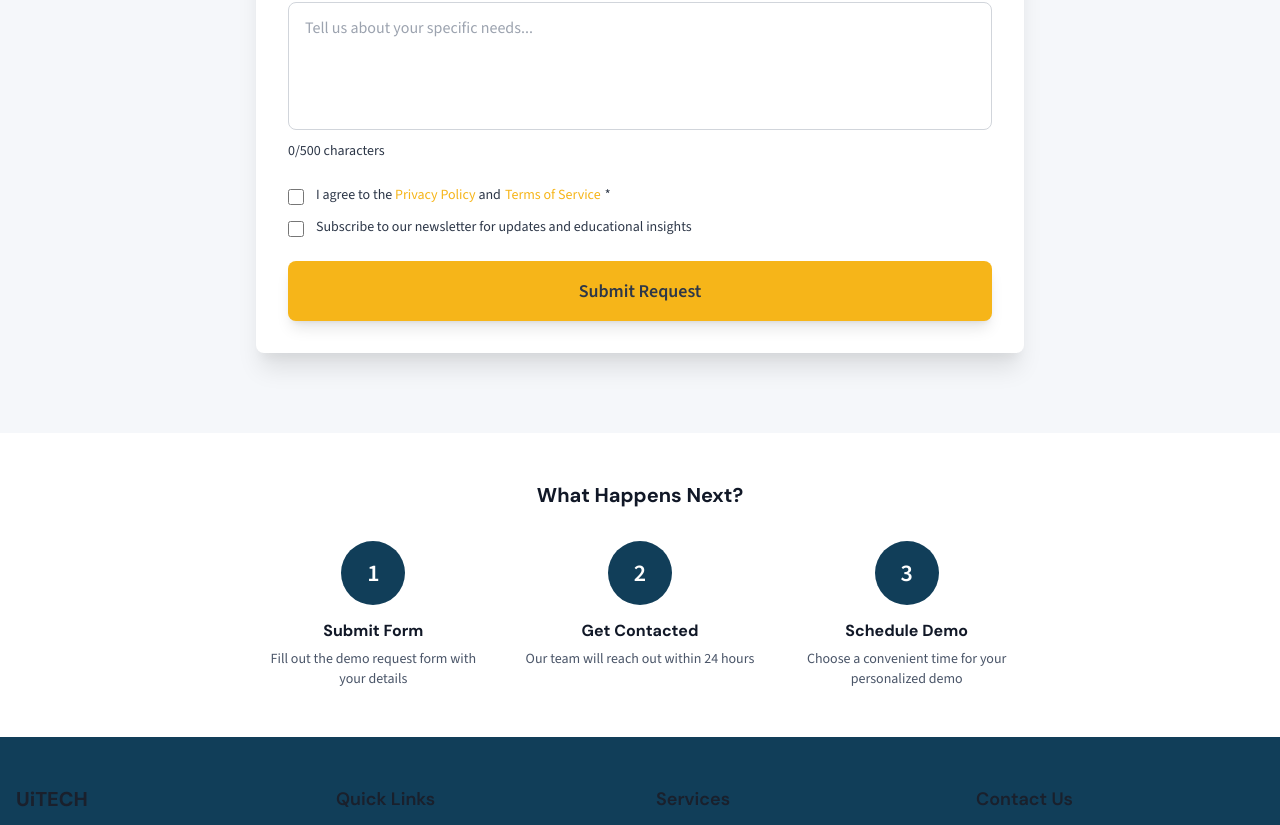
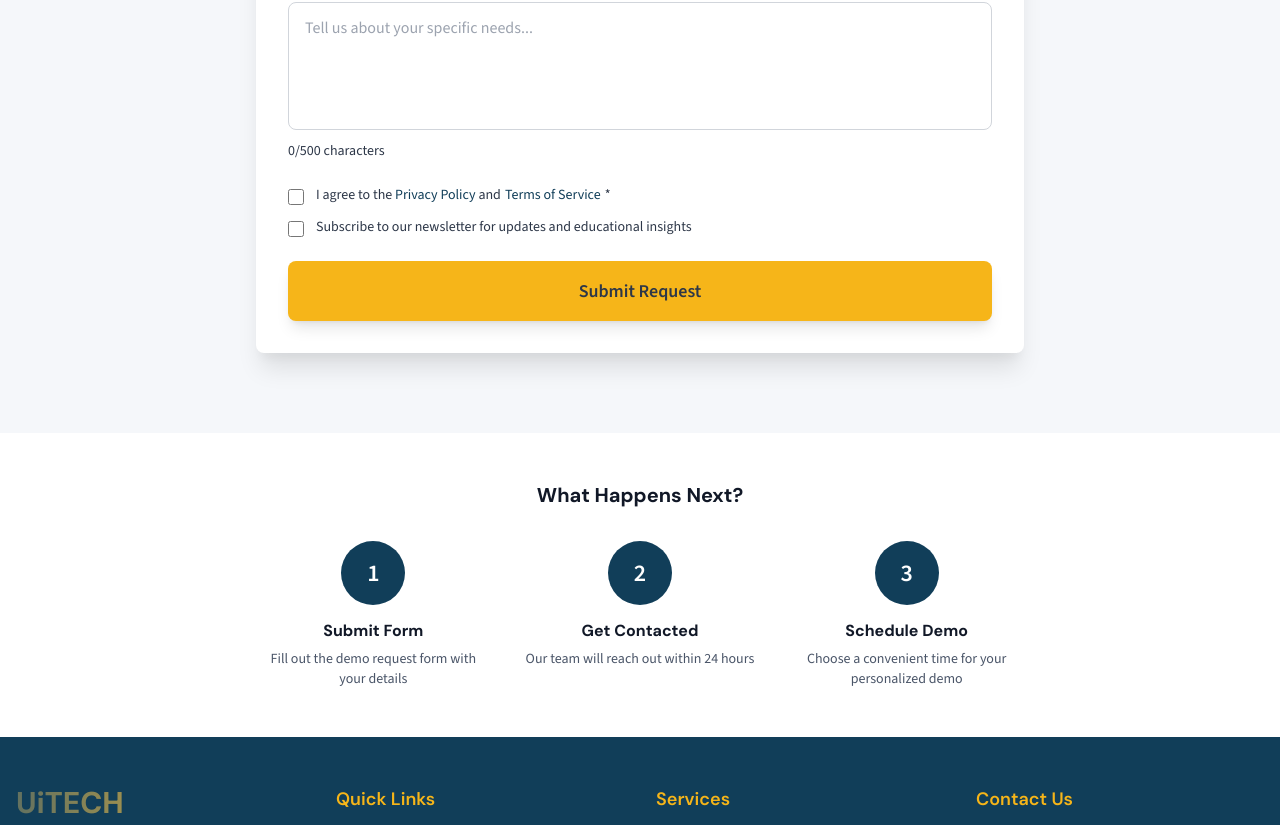
Before and after one commit to Suryanarayanatangella/Portfolio, a React (Vite) app in the folder wexl-platform/: page /quote in a window 1280 px wide. Shown: the part 1489-2314 px from the top of the page. Built offline with nearby package versions, Linux system fonts and the light colour scheme.

Commit message:
Update Footer and CSS styles - Updated Footer component - Enhanced CSS styling for better visibility

```diff
--- a/wexl-platform/src/components/Footer/Footer.jsx
+++ b/wexl-platform/src/components/Footer/Footer.jsx
@@ -8,7 +8,7 @@ const Footer = () => {
         <div className="grid grid-cols-1 md:grid-cols-2 lg:grid-cols-4 gap-8">
           {/* Company Info */}
           <div>
-            <h3 className="font-dm-sans text-xl font-bold mb-4">UiTECH</h3>
+            <h3 className="font-dm-sans text-2xl md:text-3xl font-bold bg-gradient-to-r from-secondary to-accent bg-clip-text text-transparent group-hover:scale-105 transition-transform duration-300 text-new-transparent">UiTECH</h3>
             <p className="font-source-sans text-gray-300 mb-4">
               Professional React web development services for small and medium businesses. Modern, responsive websites delivered fast.
             </p>
@@ -19,7 +19,7 @@ const Footer = () => {
 
           {/* Quick Links */}
           <div>
-            <h4 className="font-dm-sans text-lg font-semibold mb-4">Quick Links</h4>
+            <h4 className="font-dm-sans text-lg font-semibold mb-4 text-accent">Quick Links</h4>
             <ul className="space-y-2">
               <li>
                 <Link to="/about" className="text-gray-300 hover:text-accent transition-colors">
@@ -46,7 +46,7 @@ const Footer = () => {
 
           {/* Services */}
           <div>
-            <h4 className="font-dm-sans text-lg font-semibold mb-4">Services</h4>
+            <h4 className="font-dm-sans text-lg font-semibold mb-4 text-accent">Services</h4>
             <ul className="space-y-2">
               <li>
                 <Link to="/services" className="text-gray-300 hover:text-accent transition-colors">
@@ -73,7 +73,7 @@ const Footer = () => {
 
           {/* Contact Info */}
           <div>
-            <h4 className="font-dm-sans text-lg font-semibold mb-4">Contact Us</h4>
+            <h4 className="font-dm-sans text-lg font-semibold mb-4 text-accent">Contact Us</h4>
             <ul className="space-y-2 text-gray-300">
               <li className="flex items-start">
                 <svg className="w-5 h-5 mr-2 mt-1 flex-shrink-0" fill="none" stroke="currentColor" viewBox="0 0 24 24">
--- a/wexl-platform/src/index.css
+++ b/wexl-platform/src/index.css
@@ -55,7 +55,9 @@ img {
 html {
   scroll-behavior: smooth;
 }
-.text-primary {color: #f6b519;}
+.text-new-transparent {
+    color: #fbd16d59;
+}
 button:hover span {
     color: #1f3f48;
 }
```
